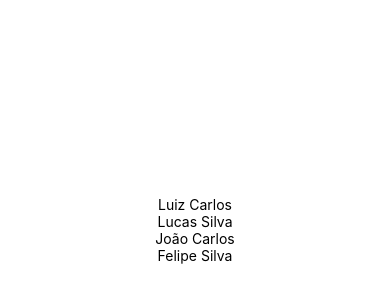
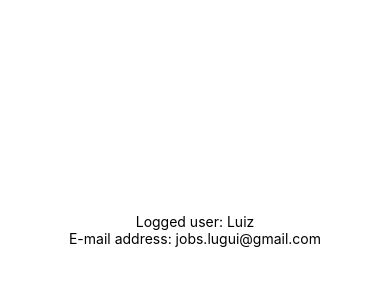
Before and after one commit to heyimleaf/react-native-course, a React Native app in the folder Exercicios/: screen / in a window 390 px wide. Shown: the part 192-492 px from the top of the page. Built offline with nearby package versions, Linux system fonts and the light colour scheme.

Commit message:
feat: conditional rendering

```diff
--- a/Exercicios/src/App.js
+++ b/Exercicios/src/App.js
@@ -1,8 +1,10 @@
 import React from 'react';
 import {StyleSheet, SafeAreaView} from 'react-native';
-import Family from './components/relation/Family';
-import Member from './components/relation/Member';
+import LoggedUser from './components/LoggedUser';
+import User from './components/LoggedUser';
 
+// import Family from './components/relation/Family';
+// import Member from './components/relation/Member';
 // import OddEven from './components/OddEven';
 // import Differentiate from './components/Differentiate';
 // import ContV2 from './components/cont/ContV2';
@@ -29,6 +31,10 @@ import Member from './components/relation/Member';
 
 export default () => (
   <SafeAreaView style={style.App}>
+    <LoggedUser user={{name: 'Luiz', email: 'jobs.lugui@gmail.com'}} />
+    <LoggedUser user={{name: '', email: 'asdas'}} />
+
+    {/* <Button />
     <Family>
       <Member name="Luiz" lastname="Carlos" />
       <Member name="Lucas" lastname="Silva" />
@@ -38,8 +44,6 @@ export default () => (
       <Member name="João" lastname="Carlos" />
       <Member name="Felipe" lastname="Silva" />
     </Family>
-
-    {/* <Button />
     <OddEven num={3} />
     <Differentiate />
     <ContV2></ContV2>
--- /dev/null
+++ b/Exercicios/src/components/If.js
@@ -0,0 +1,7 @@
+export default (props) => {
+  if (props.test) {
+    return props.children;
+  } else {
+    return false;
+  }
+};
--- /dev/null
+++ b/Exercicios/src/components/LoggedUser.js
@@ -0,0 +1,14 @@
+import React from 'react';
+import {View, Text} from 'react-native';
+import If from './If';
+export default (props) => {
+  const user = props.user || {};
+  return (
+    <>
+      <If test={user && user.name && user.email}>
+        <Text>Logged user: {user.name}</Text>
+        <Text>E-mail address: {user.email}</Text>
+      </If>
+    </>
+  );
+};
```
